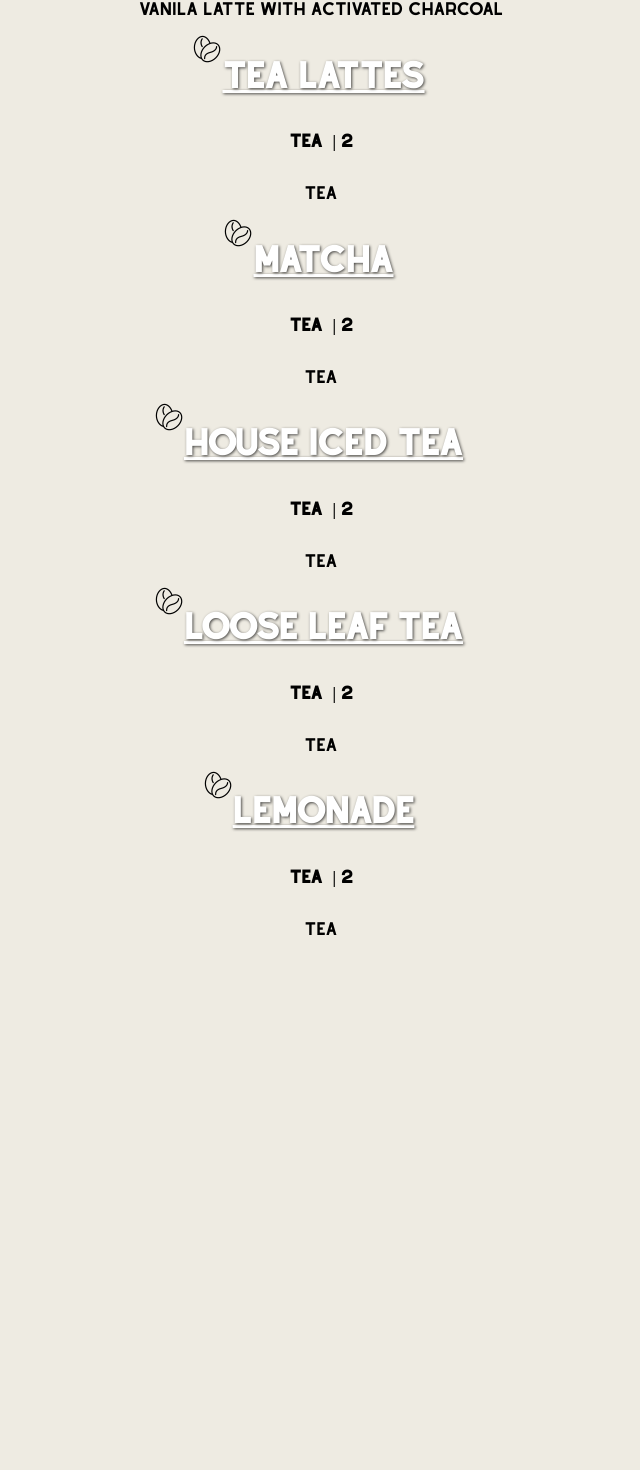
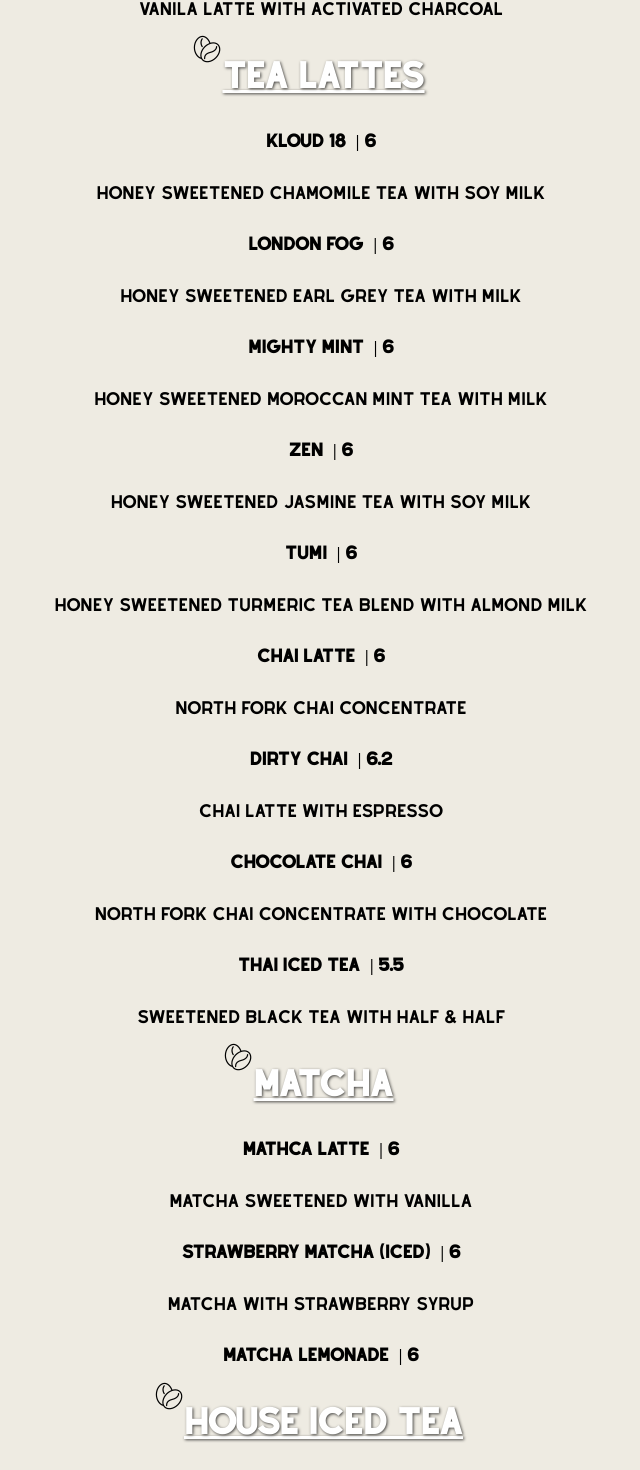
Before and after one commit to rydelldonato/18-grams-website, a React (Create React App) app: page /menus in a window 1280 px wide. Shown: the part 3034-4504 px from the top of the page, without its empty margins (319-959 px from the left). Before the commit the page ends 3988 px from the top, so only its background shows below. Built offline with nearby package versions, Linux system fonts and the light colour scheme.

Commit message:
added all drinks

```diff
--- a/src/components/menus/drinks/drinks.js
+++ b/src/components/menus/drinks/drinks.js
@@ -145,33 +145,123 @@ const drinks = [
   },
   {
     category: "Tea Lattes",
-    name: "tea",
-    info: "tea",
-    price: 2,
+    name: "kloud 18",
+    info: "Honey sweetened chamomile tea with soy milk",
+    price: 6,
+  },
+  {
+    category: "Tea Lattes",
+    name: "London Fog",
+    info: "Honey sweetened earl grey tea with milk",
+    price: 6,
+  },
+  {
+    category: "Tea Lattes",
+    name: "Mighty mint",
+    info: "Honey sweetened Moroccan mint tea with milk",
+    price: 6,
+  },
+  {
+    category: "Tea Lattes",
+    name: "Zen",
+    info: "Honey sweetened jasmine tea with soy milk",
+    price: 6,
+  },
+  {
+    category: "Tea Lattes",
+    name: "Tumi",
+    info: "Honey sweetened turmeric tea blend with almond milk",
+    price: 6,
+  },
+  {
+    category: "Tea Lattes",
+    name: "Chai Latte",
+    info: "North Fork Chai concentrate",
+    price: 6,
+  },
+  {
+    category: "Tea Lattes",
+    name: "Dirty Chai",
+    info: "Chai latte with espresso",
+    price: 6.2,
+  },
+  {
+    category: "Tea Lattes",
+    name: "Chocolate Chai",
+    info: "North Fork Chai concentrate with chocolate",
+    price: 6,
+  },
+  {
+    category: "Tea Lattes",
+    name: "Thai Iced Tea",
+    info: "Sweetened black tea with half & half",
+    price: 5.5,
   },
   {
     category: "Matcha",
-    name: "tea",
-    info: "tea",
-    price: 2,
+    name: "Mathca Latte",
+    info: "Matcha sweetened with vanilla",
+    price: 6,
+  },
+  {
+    category: "Matcha",
+    name: "Strawberry Matcha (iced)",
+    info: "Matcha with strawberry syrup",
+    price: 6,
+  },
+  {
+    category: "Matcha",
+    name: "Matcha Lemonade",
+    info: "",
+    price: 6,
   },
   {
     category: "House Iced Tea",
-    name: "tea",
-    info: "tea",
-    price: 2,
+    name: "Blue Lady",
+    info: "Blue mallow, grapefruit, citrus black tea",
+    price: 5,
+  },
+  {
+    category: "House Iced Tea",
+    name: "Herbal",
+    info: "Herbal Tisane with dried strawberry, apple, & kiwi",
+    price: 5,
   },
   {
     category: "Loose Leaf Tea",
-    name: "tea",
-    info: "tea",
-    price: 2,
+    name: "Green",
+    info: "Jasmine, Moroccan mint",
+    price: 5,
+  },
+  {
+    category: "Loose Leaf Tea",
+    name: "Black",
+    info: "Earl grey, Assam, Ceylon",
+    price: 5,
+  },
+  {
+    category: "Loose Leaf Tea",
+    name: "Oolong",
+    info: "",
+    price: 5,
+  },
+  {
+    category: "Loose Leaf Tea",
+    name: "Chamomile",
+    info: "",
+    price: 5,
   },
   {
     category: "Lemonade",
-    name: "tea",
-    info: "tea",
-    price: 2,
+    name: "Charcoal Lavender Lemonade",
+    info: "Lemonade with lavender syrup",
+    price: 5,
+  },
+  {
+    category: "Lemonade",
+    name: "Herbal Lemonade",
+    info: "Half lemonade and halk herbal tea",
+    price: 5,
   },
 ];
 
```
